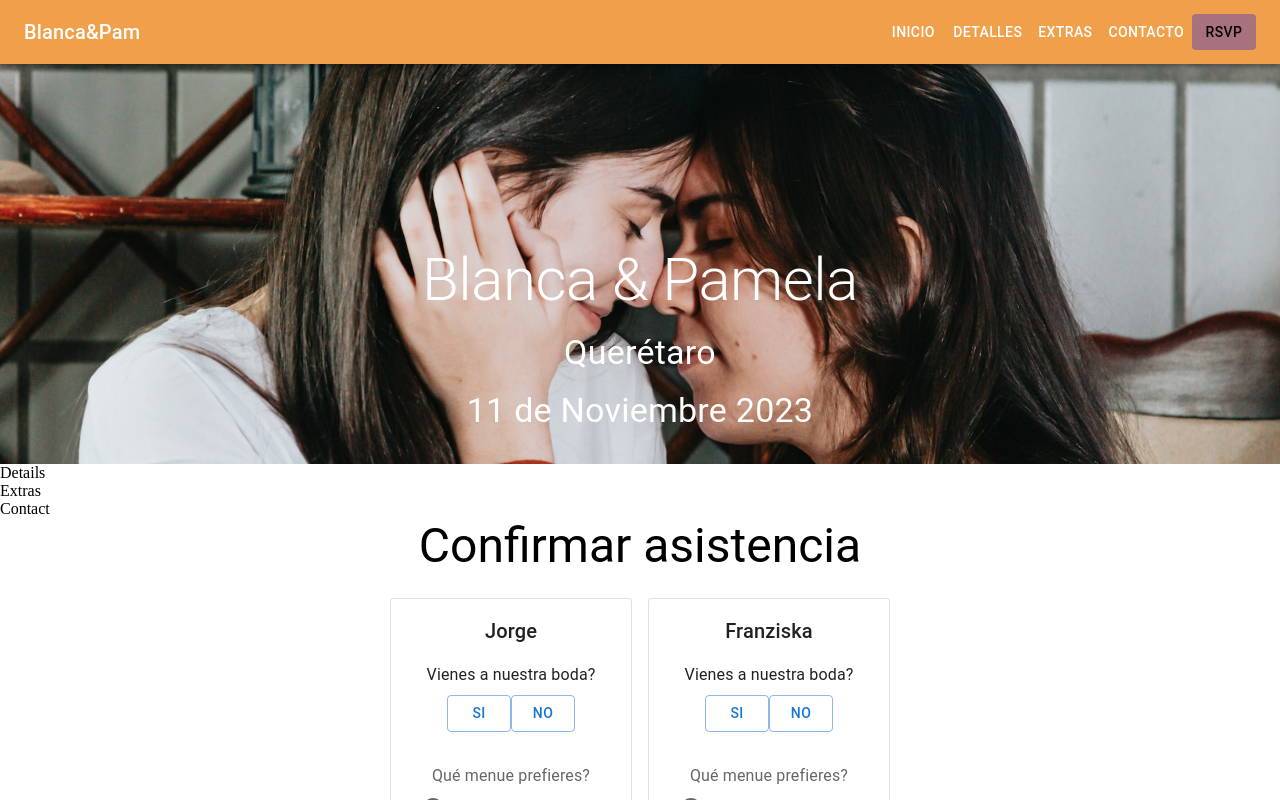
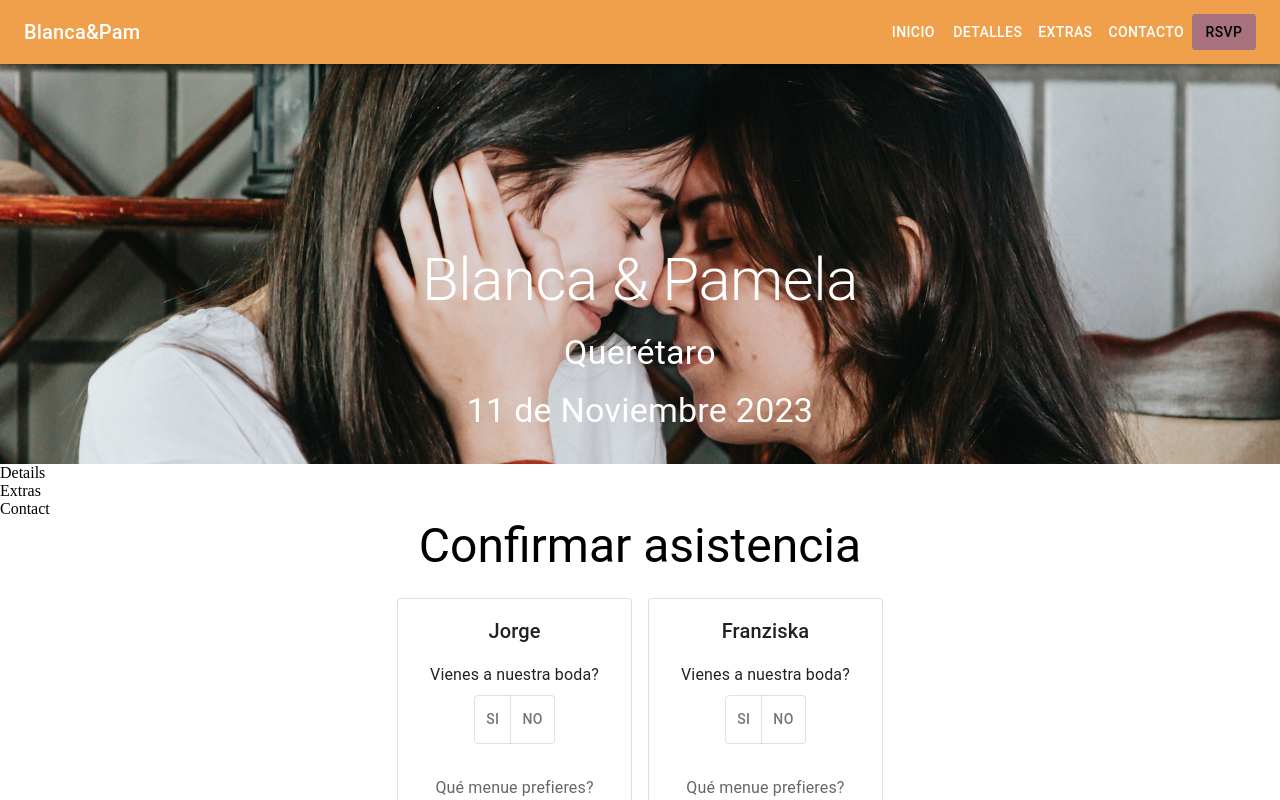
Before and after one commit to ZHammerl/wedding_evite, a React (Vite) app: page / in a window 1280 px wide. Shown: the top 800 px of the page. Built offline with nearby package versions, Linux system fonts and the light colour scheme.

Commit message:
styling toggleButton

```diff
--- a/package.json
+++ b/package.json
@@ -21,6 +21,7 @@
   "devDependencies": {
     "@types/react": "^18.0.27",
     "@types/react-dom": "^18.0.10",
+    "@types/uuid": "^9.0.1",
     "@vitejs/plugin-react": "^3.1.0",
     "typescript": "^4.9.3",
     "vite": "^4.1.0"
--- a/src/components/radioButton.tsx
+++ b/src/components/radioButton.tsx
@@ -1,20 +1,45 @@
 import React, { useState } from "react";
-import { Container, Button } from "@mui/material";
+import {
+  Stack,
+  ToggleButton,
+  ToggleButtonGroup,
+} from "@mui/material";
 import { RadioButtonProps } from "../interfaces/interfaces";
+
 
 export default function RadioButton({
   data,
 }: RadioButtonProps) {
-  const [userOption, setUserOption] = useState(null);
+  const [userOption, setUserOption] = useState("");
+
+  const handleChange = (
+    event: React.MouseEvent<HTMLElement>,
+    newOption: string
+  ) => {
+    setUserOption(newOption);
+    console.log(userOption);
+  };
+
+  const children = [
+    <ToggleButton value="si" key="si" color="primary">
+      SI
+    </ToggleButton>,
+    <ToggleButton value="no" key="no" color="secondary">
+      NO
+    </ToggleButton>,
+  ];
+
+  const control = {
+    value: userOption,
+    onChange: handleChange,
+    exclusive: true,
+  };
+
   return (
-    <Container>
-      {data.map((item) => (
-        <Button
-          onClick={() => setUserOption(item.value)}
-          variant="outlined">
-          {item.value}
-        </Button>
-      ))}
-    </Container>
+      <Stack spacing={3} alignItems="center">
+        <ToggleButtonGroup {...control}>
+          {children}
+        </ToggleButtonGroup>
+      </Stack>
   );
 }
```
Also changed, not shown: src/components/radioButton.styles.tsx (deleted, +0 -8 lines), 1 other file (tests, documents, lock files or other folders).
